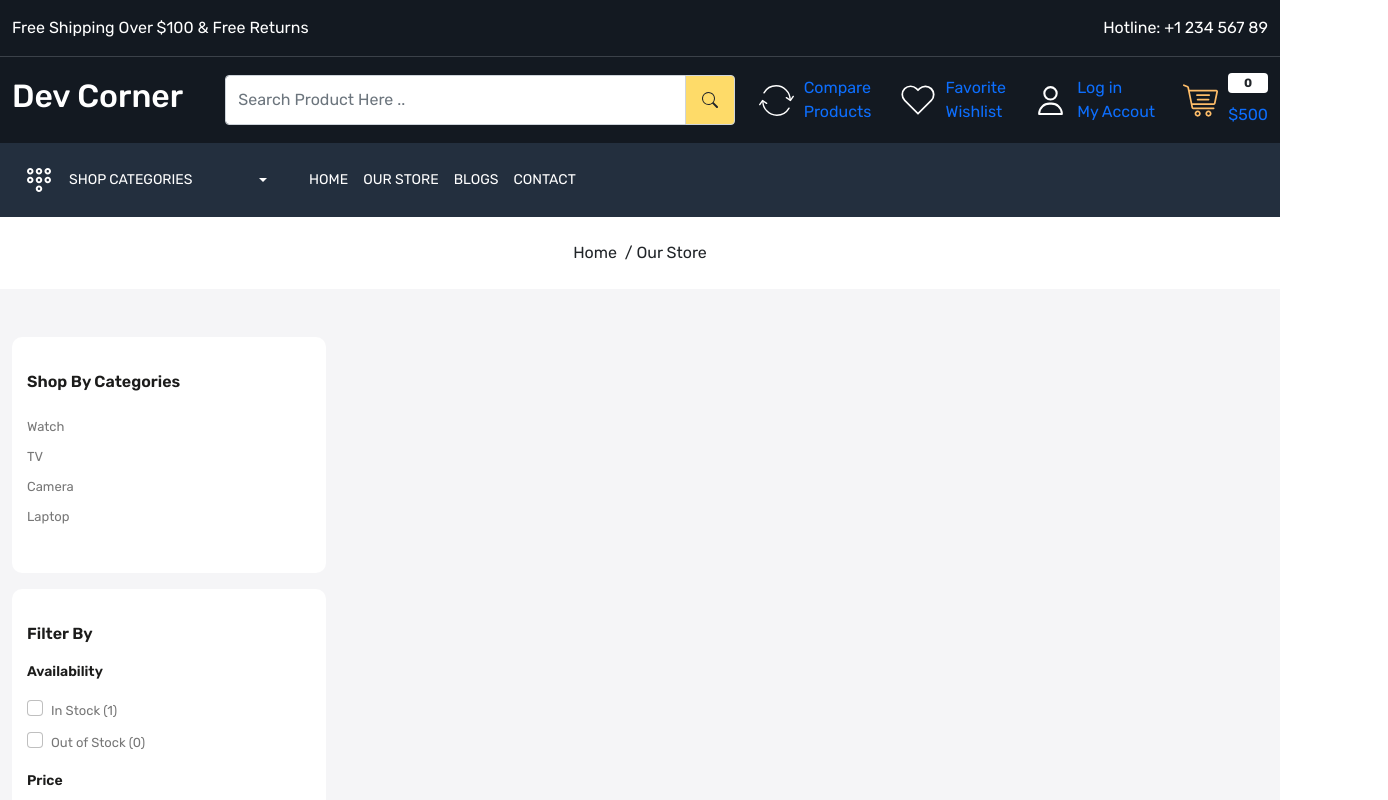
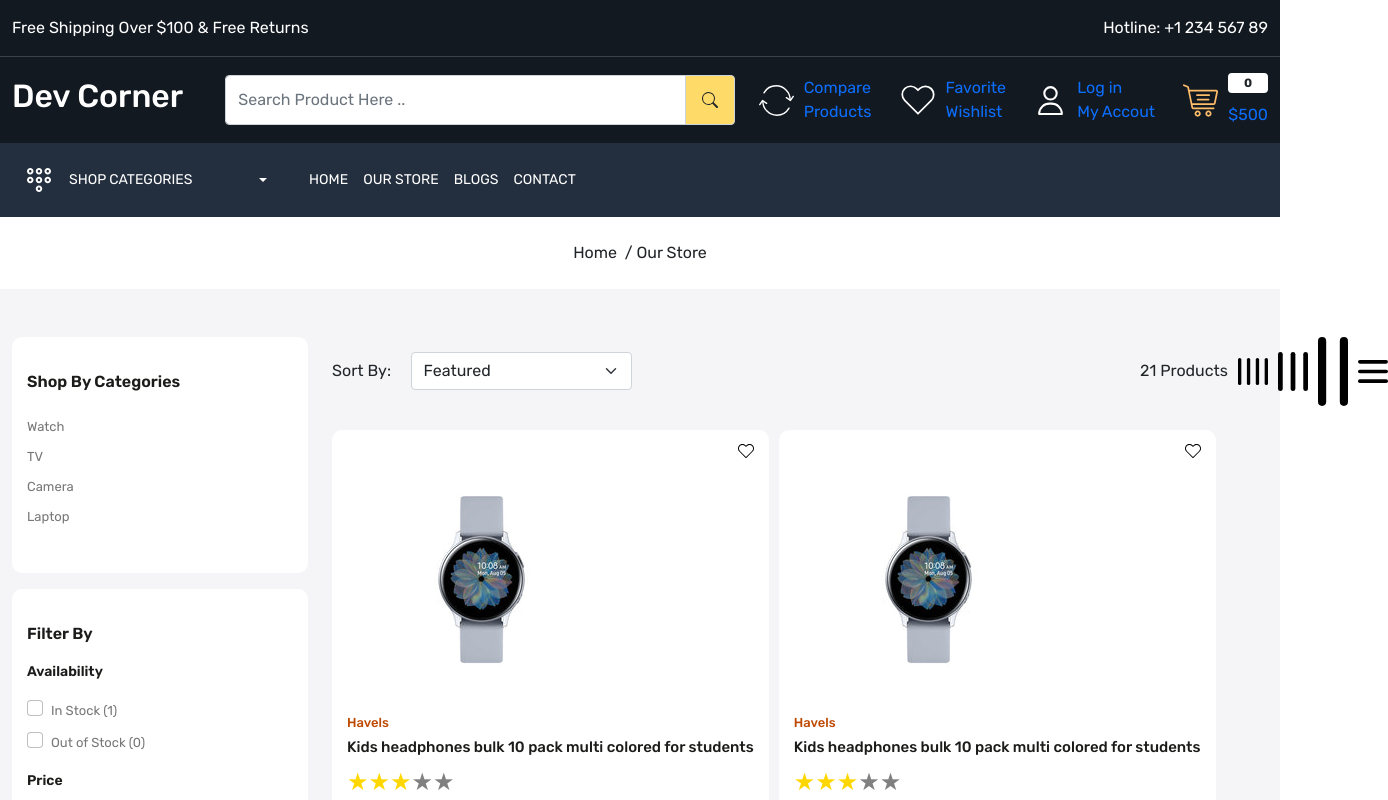
Before and after one commit to IT21321368/ecommerce-app, a React (Create React App) app: page /store in a window 1280 px wide. Shown: the top 800 px of the page, 1388 px wide, since content can reach past the window. Built offline with nearby package versions, Linux system fonts and the light colour scheme.

Commit message:
update ourstore

```diff
--- a/src/pages/OurStore.js
+++ b/src/pages/OurStore.js
@@ -1,16 +1,18 @@
-import React from 'react'
+import React, { useState } from 'react'
 import BreadCrumb from '../components/BreadCrumb'
 import  Meta  from '../components/Meta'
 import ReactStars from "react-rating-stars-component";
-
+import ProductCard from '../components/ProductCard';
 
 const OurStore = () => {
+    const [grid, setGrid] = useState(4);
   return (
     <>
     <Meta title={'Our Store'}/>
     <BreadCrumb title="Our Store" />
     <div className='store-wrapper home-wrapper-2 py-5 '>
         <div className='container-xxl'>
+            <div className='row'>
                 <div className='col-3'>
                     <div className='filter-card mb-3'>
                         <h3 className='filter-title'>Shop By Categories</h3>
@@ -163,8 +165,45 @@
                     </div>
                 </div>
             </div>
-            <div className='col-9'></div>
+            <div className='col-9'>
+                <div className='filter-sort-grid mb-4'>
+                    <div className='d-flex justify-content-between align-items-center'>
+                        <div className='d-flex align-items-center gap-10'>
+                            <p className='mb-0 d-block'style={{ "width": "100px" }}>Sort By:</p>
+                            <select name='' className='form-control form-select' id=''>
+                                <option value={"manual"}>Featured </option>
+                                <option value={"best-selling"} ></option>
+                                <option value={"title-ascending"} >Alphabetically, A-Z</option>
+                                <option value={"title-descending"} >Alphabetically, Z-A</option>
+                                <option value={"price-ascending"} >Price, low to high</option>
+                                <option value={"price-descending"} >Price, high to low</option>
+                                <option value={"created-ascending"} >Date, old to new</option>
+                                <option value={"created-descending"} >Date, new to old</option>
+                            </select>
                         </div>
+                        <div className='d-flex align-items-center gap-10'>
+                        <p className='totalproducts mb-0'>21 Products</p>
+                        <div className='d-flex align-items-center gap-10 grid'>
+                            <img onClick={() => {setGrid(3)}} src='images/gr4.svg' className='d-block img-fluid ' alt='grid'/>
+                            <img onClick={() => {setGrid(4)}} src='images/gr3.svg' className='d-block img-fluid ' alt='grid'/>
+                            <img onClick={() => {setGrid(6)}} src='images/gr2.svg' className='d-block img-fluid ' alt='grid'/>
+                            <img onClick={() => {setGrid(12)}} src='images/gr.svg' className='d-block img-fluid ' alt='grid'/>
+                        </div>
+                    </div>
+                    </div>
+
+                </div>
+                <div className='products-list pb-5'>
+                    <div className='d-flex gap-10 flex-wrap'>
+                        <ProductCard grid={grid}/>
+                    </div>
+
+                </div>
+            </div>
+            </div>
+
+        </div>
+
     </div>
 
     </>
```
Lines whose indentation alone changed are shown as unchanged.
